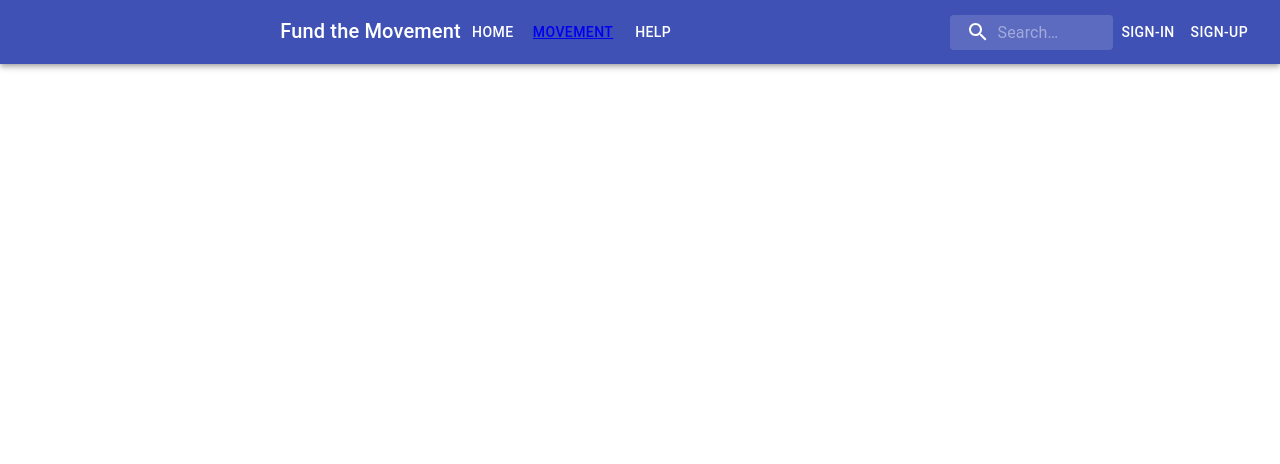
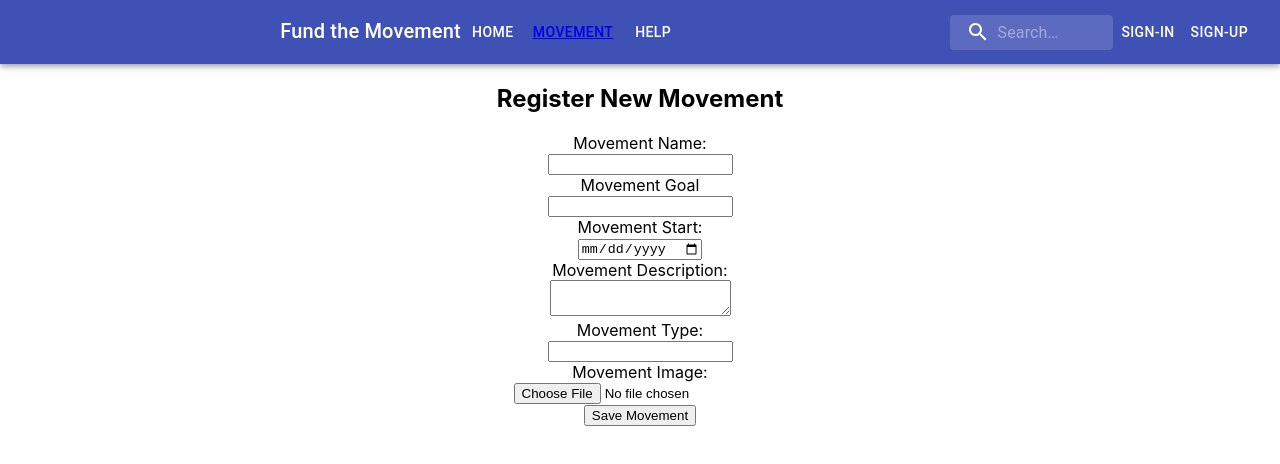
Before and after one commit to 200427-Revature-Training/team3_project2_client, a React (Create React App) app: page /MovementForm in a window 1280 px wide. Shown: the top 464 px of the page. Built offline with nearby package versions, Linux system fonts and the light colour scheme.

Commit message:
movement form

```diff
--- a/src/components/main.component.tsx
+++ b/src/components/main.component.tsx
@@ -8,6 +8,7 @@ import UserComponent from './page/user/user.component';
 import AdminComponent from './page/admin/admin.component';
 import HomeComponent from './page/home/home.component';
 import MovementComponent from './page/movement/movement.component';
+import MovementFormComponent from './page/movement/movementForm.component';
 
 
 const MainComponent: React.FC = () => {
@@ -38,6 +39,9 @@ const MainComponent: React.FC = () => {
                         <Route exact path='/Movement'>
                             <MovementComponent></MovementComponent>
                         </Route>
+                        <Route exact path='/MovementForm'>
+                            <MovementFormComponent></MovementFormComponent>
+                        </Route>
 
                     </Switch>
 
--- a/src/components/models/Movement.ts
+++ b/src/components/models/Movement.ts
@@ -4,13 +4,13 @@ import { User } from '../models/User';
 export interface Movement {
     moveId?: number;
     moveGoal: number;
-    moveCurrent: number;
+    moveCurrent?: number;
     moveStart: Date | string;
     moveExpire?: Date | string;
     moveDescription: string;
-    moveAuthor: User | string | number;
+    moveAuthor?: User | string | number;
     moveApprover?: User | string | number;
-    moveStatus: number | string;
+    moveStatus?: number | string;
     moveType: number | string;
     moveImage: string;
     moveName: string;
--- /dev/null
+++ b/src/components/page/movement/movementForm.component.tsx
@@ -0,0 +1,112 @@
+import React, { useState } from 'react';
+import { Movement } from '../../models/Movement';
+
+/**interface MovementFormComponentProps {
+    setView: (str: 'MOVEMENT') => void;
+    addMovement: (movement: Movement) => void;
+}
+*/
+
+const MovementFormComponent:React.FC = () => {
+
+  /**   const [moveName, setMoveName] = useState('');
+    const [moveGoal, setMoveGoal] = useState('');
+    const [moveStart, setMoveStart] = useState('');
+    const [moveDescription, setMoveDescription] = useState('');
+    const [moveType, setMoveType] = useState('');
+    const [moveImage, setMoveImage] = useState('');
+
+    const saveMovement = () => {
+        const movement = {
+            moveName, moveGoal, moveStart, moveDescription, moveType, moveImage
+        };
+        //props.addMovement(movement);
+        props.setView('MOVEMENT');
+
+    }
+*/
+
+
+        return (
+            <section id="movementForm-container">
+                <header>
+                    <h2>Register New Movement</h2>
+                </header>
+
+                <form>
+                    <div>
+                        <label><div>Movement Name:</div>
+                        <input
+                            //value={moveName}
+                            //onChange={(e) => setMoveName(e.target.value)}
+                            type="text" />
+                        </label>
+                   </div>
+
+                    <div>
+                        <label><div>Movement Goal</div>
+                        <input
+                        // value={moveGoal}
+                          //  onChange={(e) => setMoveGoal(e.target.value)}
+                            type="text" />
+                        </label>
+                    </div>
+
+                    <div>
+                        <label><div>Movement Start:</div>
+                        <input
+                            //value={moveStart}
+                            //onChange={(e) => setMoveStart(e.target.value)}
+                            type="date" />
+                        </label>
+                    </div>
+
+                    <div>
+                        <label><div>Movement Description:</div>
+                        <textarea
+                            //value={moveDescription}
+                            //onChange={(e) => setMoveDescription(e.target.value)}
+                         />
+                        </label>
+                    </div>
+
+                    <div>
+                        <label><div>Movement Type:</div>
+                        <input
+                        //value={moveType}
+                         //   onChange={(e) => setMoveType(e.target.value)}
+                            type="number" />
+                        </label>
+                    </div>
+
+                    <div>
+                        <label><div>Movement Image:</div>
+                        <input
+                         //value={moveImage}
+                           // onChange={(e) => setMoveImage(e.target.value)}
+                            type="file" accept="image/*" />
+                        </label>
+                    </div>
+
+
+                    <button>Save Movement</button>
+
+
+                </form>
+
+            </section>
+
+
+
+    );
+}
+
+export default MovementFormComponent;
+
+/**
+ *    <div>
+                 <button onClick={() => props.setView('MOVEMENT')}>Back
+                    </button>
+                    <button onClick={() => saveMovement()}>Save</button>
+                </div>
+ */
```
